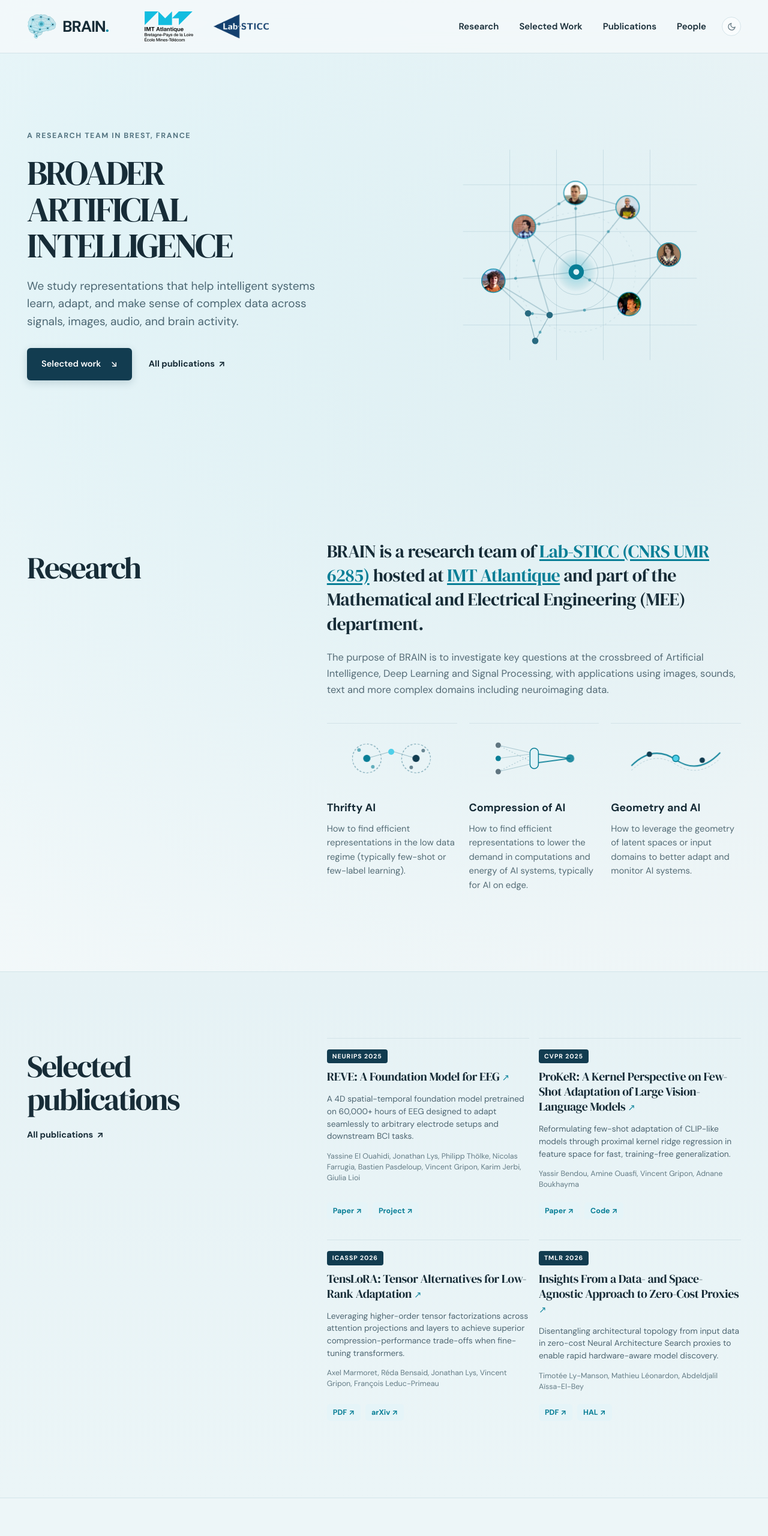
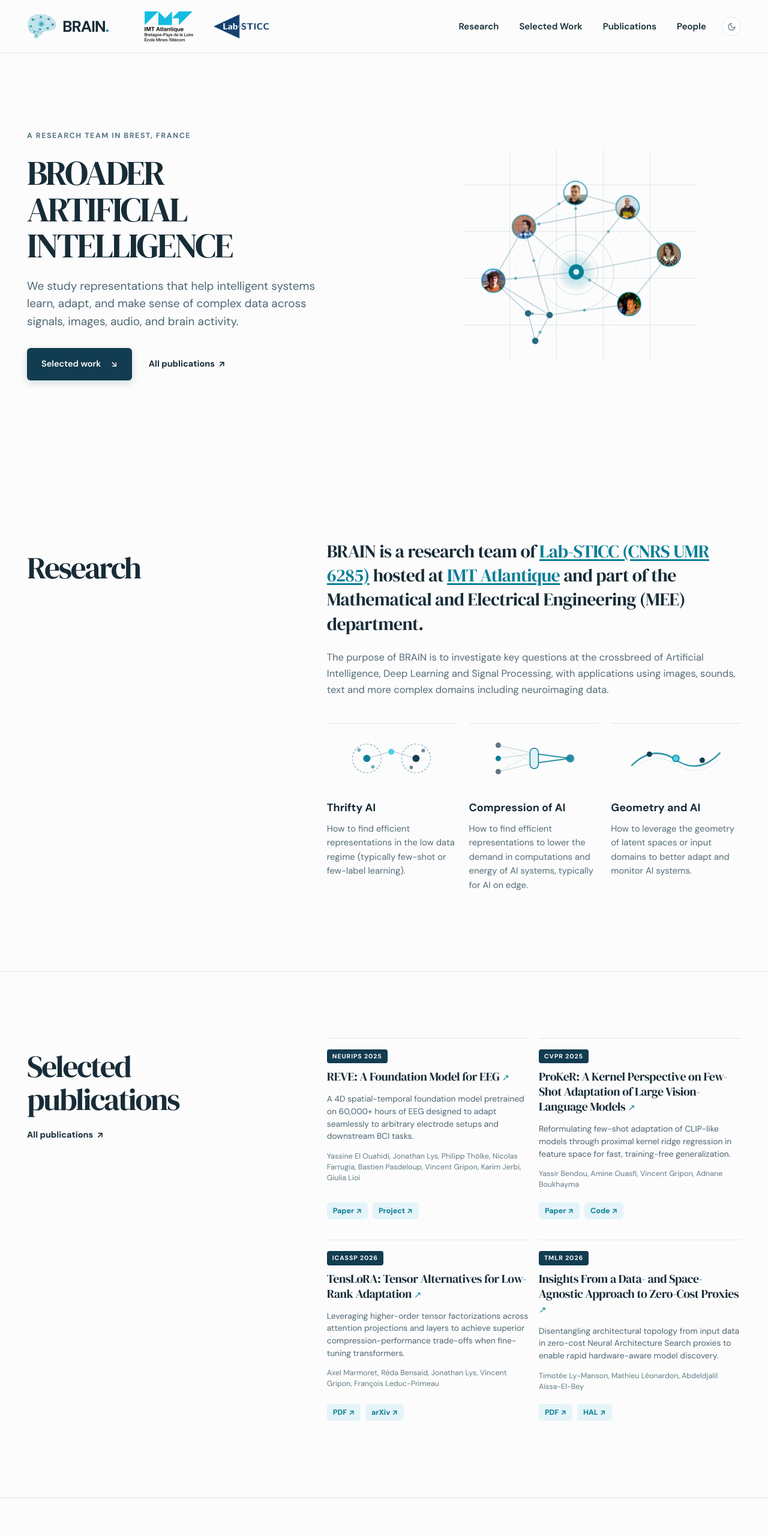
Before and after one commit to bonben/partage, a plain HTML site: page site/site-brain-524cfa43/index.html in a window 1280 px wide. Shown: the top 2560 px of the page at 60% size. Drawn offline with Linux system fonts and the light colour scheme; animation ran at ten frames a second.

Commit message:
Site BRAIN : fonds neutres en thème clair

```diff
--- a/site/site-brain-524cfa43/assets/site.js
+++ b/site/site-brain-524cfa43/assets/site.js
@@ -19,7 +19,7 @@
     document.documentElement.setAttribute('data-theme-setting', setting);
     document.documentElement.setAttribute('data-theme', isDark ? 'dark' : 'light');
     const metaTheme = document.querySelector('meta[name="theme-color"]');
-    if (metaTheme) metaTheme.setAttribute('content', isDark ? '#0b161e' : '#f5f9fa');
+    if (metaTheme) metaTheme.setAttribute('content', isDark ? '#0b161e' : '#fcfcfc');
   }
 
   if (themeToggle) {
--- a/site/site-brain-524cfa43/assets/style.css
+++ b/site/site-brain-524cfa43/assets/style.css
@@ -1992,3 +1992,32 @@ html[data-theme="dark"] .theme-card,
 html[data-theme="dark"] .paper {
   border-top: 1px solid var(--line);
 }
+
+/* ---------------------------------------------------------------------------
+   Light theme: neutral backgrounds instead of tinted blue ones.
+   --------------------------------------------------------------------------- */
+:root {
+  --paper: #fcfcfc;
+  --line: #e2e6e8;
+}
+
+body {
+  background-image: none;
+}
+
+.header-shell {
+  background: rgba(252, 252, 252, 0.88);
+}
+
+.header-shell.is-scrolled {
+  background: rgba(252, 252, 252, 0.95);
+}
+
+.work-section,
+.people-section {
+  background: transparent;
+}
+
+.work-section {
+  border-top: 1px solid var(--line);
+}
--- a/site/site-brain-524cfa43/feed.xml
+++ b/site/site-brain-524cfa43/feed.xml
@@ -1,2 +1,2 @@
-<?xml version="1.0" encoding="utf-8"?><feed xmlns="http://www.w3.org/2005/Atom" xml:lang="en"><generator uri="https://jekyllrb.com/" version="4.4.1">Jekyll</generator><link href="https://brain-bzh.github.io/partage/site-brain-524cfa43/feed.xml" rel="self" type="application/atom+xml" /><link href="https://brain-bzh.github.io/partage/site-brain-524cfa43/" rel="alternate" type="text/html" hreflang="en" /><updated>2026-11-16T15:37:24+01:00</updated><id>https://brain-bzh.github.io/partage/site-brain-524cfa43/feed.xml</id><title type="html">BRAIN</title><subtitle>Broader Artificial Intelligence: research at IMT Atlantique and Lab-STICC.
+<?xml version="1.0" encoding="utf-8"?><feed xmlns="http://www.w3.org/2005/Atom" xml:lang="en"><generator uri="https://jekyllrb.com/" version="4.4.1">Jekyll</generator><link href="https://brain-bzh.github.io/partage/site-brain-524cfa43/feed.xml" rel="self" type="application/atom+xml" /><link href="https://brain-bzh.github.io/partage/site-brain-524cfa43/" rel="alternate" type="text/html" hreflang="en" /><updated>2026-11-16T15:44:12+01:00</updated><id>https://brain-bzh.github.io/partage/site-brain-524cfa43/feed.xml</id><title type="html">BRAIN</title><subtitle>Broader Artificial Intelligence: research at IMT Atlantique and Lab-STICC.
 </subtitle></feed>
--- a/site/site-brain-524cfa43/index.html
+++ b/site/site-brain-524cfa43/index.html
@@ -11,7 +11,7 @@
     content="BRAIN, Broader Artificial Intelligence, IMT Atlantique, Lab-STICC, CNRS UMR 6285, artificial intelligence, machine learning, deep learning, representation learning, few-shot learning, foundation models, EEG, signal processing, Brest">
   <meta name="author" content="BRAIN Research Team">
   <meta name="robots" content="noindex, nofollow">
-  <meta name="theme-color" content="#f5f9fa">
+  <meta name="theme-color" content="#fcfcfc">
   <link rel="canonical" href="https://brain-bzh.github.io/partage/site-brain-524cfa43/">
 
   <!-- Open Graph / Social Media -->
```
